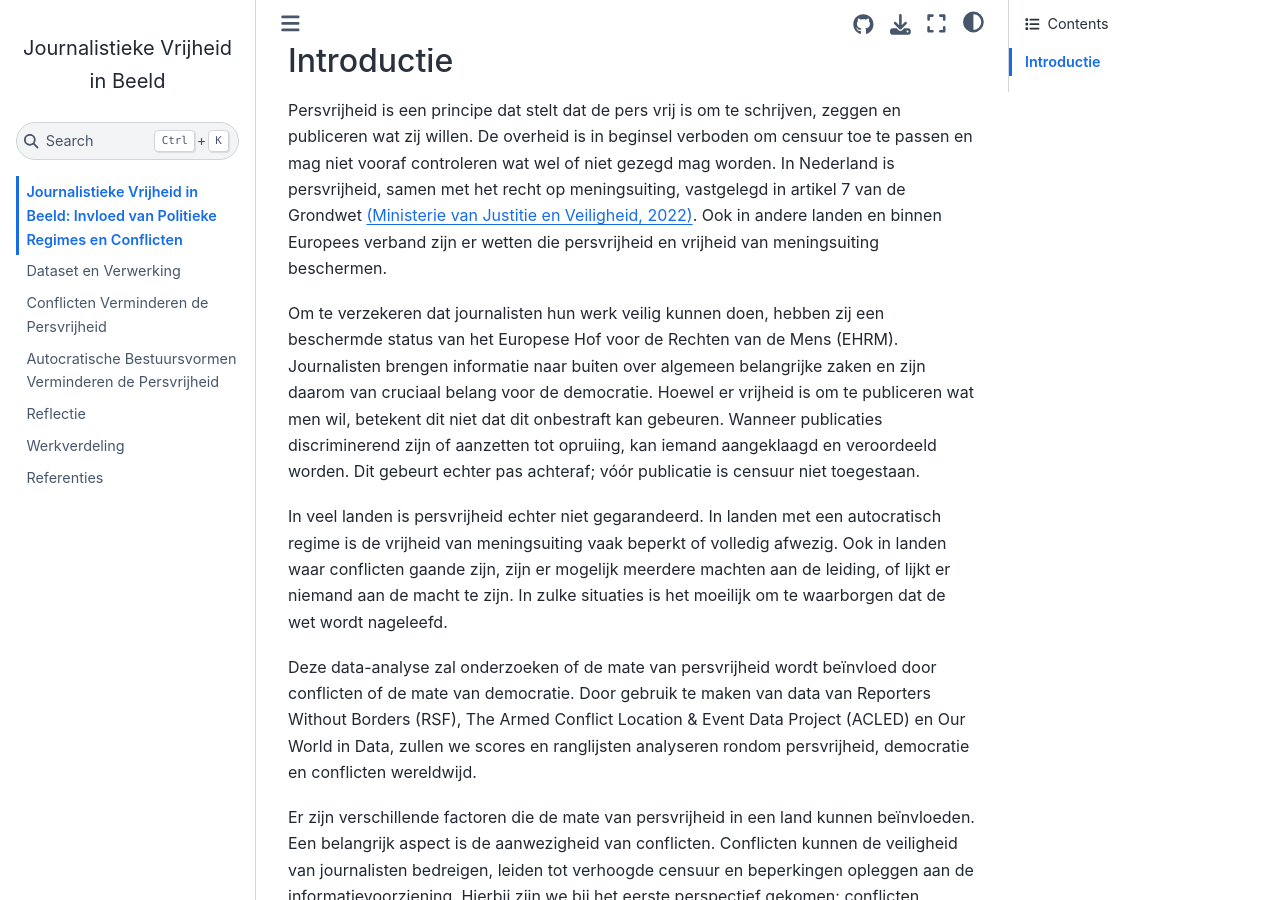
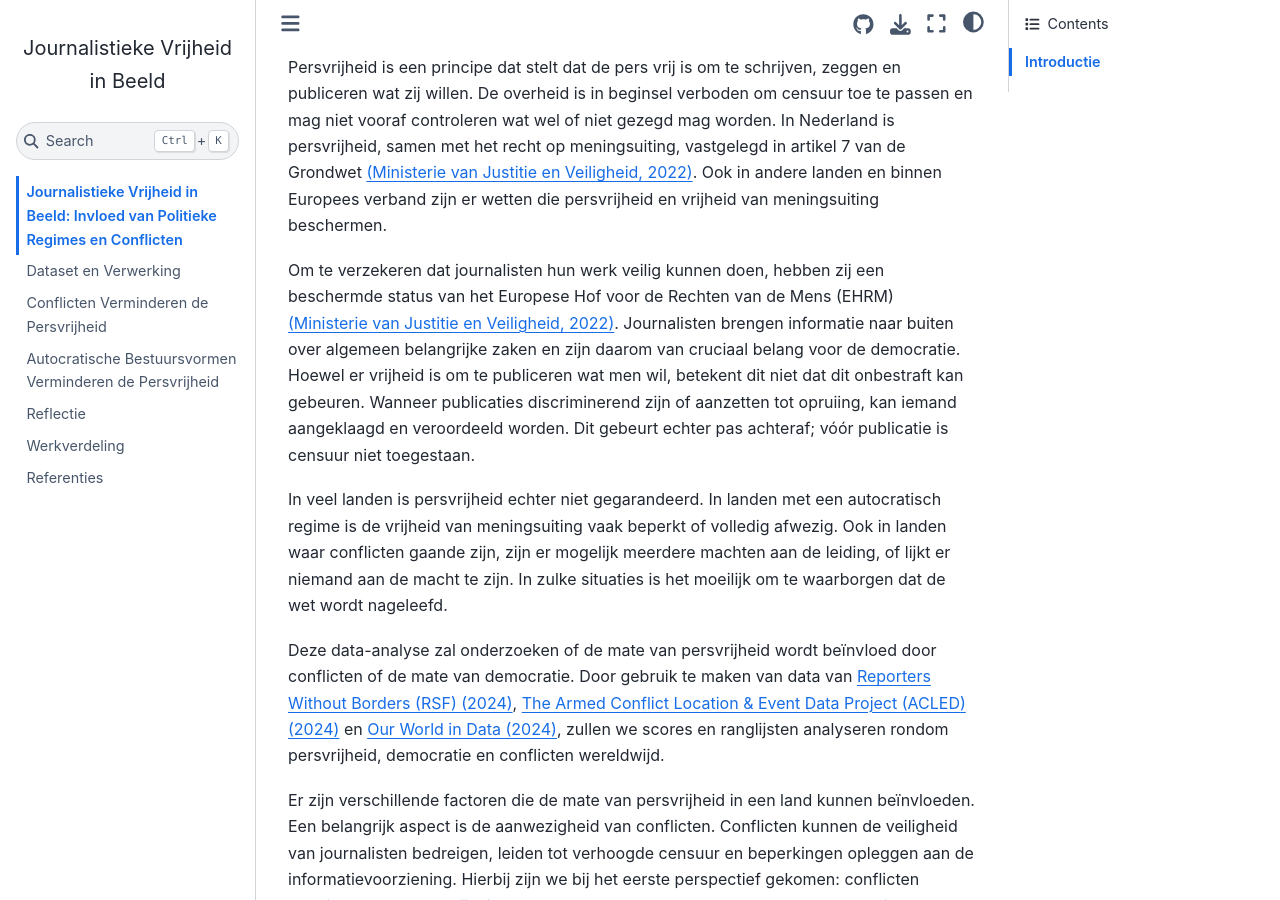
Before and after one commit to J08K/InfoViz, a Jupyter Book: the page built from docs/home.md, in a window 1280 px wide and 900 px high, scrolled down 433 px. Built offline with Jupyter Book 1.0.4 settings and Sphinx 7.4.7 and the Sphinx Book theme 1.1.4, drawn with Linux system fonts in a browser that asks for light colours; comment, search, counter and statistics services are not loaded.

Commit message:
Referenties

```diff
--- a/docs/home.md
+++ b/docs/home.md
@@ -1,13 +1,10 @@
 # Journalistieke Vrijheid in Beeld: Invloed van Politieke Regimes en Conflicten
 Groep: *D1 - Walvisualisatie*
 
-Anne Beks - 15237621,
-
-Glenn de Graaff - 15149013,
-
-Noor Koevoet - 15054039,
-
-Job Kolhorn - 15217140
+- Anne Beks - 15237621,
+- Glenn de Graaff - 15149013,
+- Noor Koevoet - 15054039,
+- Job Kolhorn - 15217140
 
 ## Introductie
 Persvrijheid is een principe dat stelt dat de pers vrij is om te schrijven, zeggen en publiceren wat zij willen.
@@ -16,7 +13,7 @@ In Nederland is persvrijheid, samen met het recht op meningsuiting, vastgelegd i
 Ook in andere landen en binnen Europees verband zijn er wetten die persvrijheid en vrijheid van meningsuiting beschermen.
 
 
-Om te verzekeren dat journalisten hun werk veilig kunnen doen, hebben zij een beschermde status van het Europese Hof voor de Rechten van de Mens (EHRM).
+Om te verzekeren dat journalisten hun werk veilig kunnen doen, hebben zij een beschermde status van het Europese Hof voor de Rechten van de Mens (EHRM) [(Ministerie van Justitie en Veiligheid, 2022)](./referenties).
 Journalisten brengen informatie naar buiten over algemeen belangrijke zaken en zijn daarom van cruciaal belang voor de democratie.
 Hoewel er vrijheid is om te publiceren wat men wil, betekent dit niet dat dit onbestraft kan gebeuren.
 Wanneer publicaties discriminerend zijn of aanzetten tot opruiing, kan iemand aangeklaagd en veroordeeld worden.
@@ -28,8 +25,9 @@ Ook in landen waar conflicten gaande zijn, zijn er mogelijk meerdere machten aan
 In zulke situaties is het moeilijk om te waarborgen dat de wet wordt nageleefd.
 
 Deze data-analyse zal onderzoeken of de mate van persvrijheid wordt beïnvloed door conflicten of de mate van democratie.
-Door gebruik te maken van data van Reporters Without Borders (RSF), The Armed Conflict Location & Event Data Project (ACLED)
-en Our World in Data, zullen we scores en ranglijsten analyseren rondom persvrijheid, democratie en conflicten wereldwijd.
+Door gebruik te maken van data van [Reporters Without Borders (RSF) (2024)](./referenties),
+[The Armed Conflict Location & Event Data Project (ACLED) (2024)](./referenties)
+en [Our World in Data (2024)](./referenties), zullen we scores en ranglijsten analyseren rondom persvrijheid, democratie en conflicten wereldwijd.
 
 Er zijn verschillende factoren die de mate van persvrijheid in een land kunnen beïnvloeden.
 Een belangrijk aspect is de aanwezigheid van conflicten.
```
Also changed, not shown: docs/dataprocessing.ipynb.
